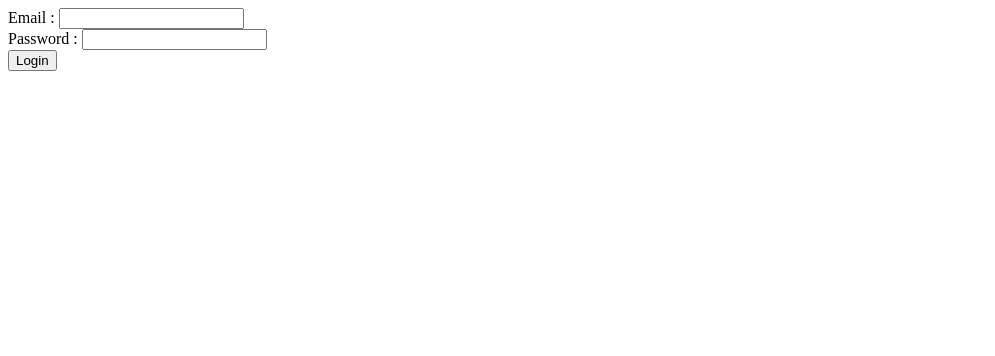
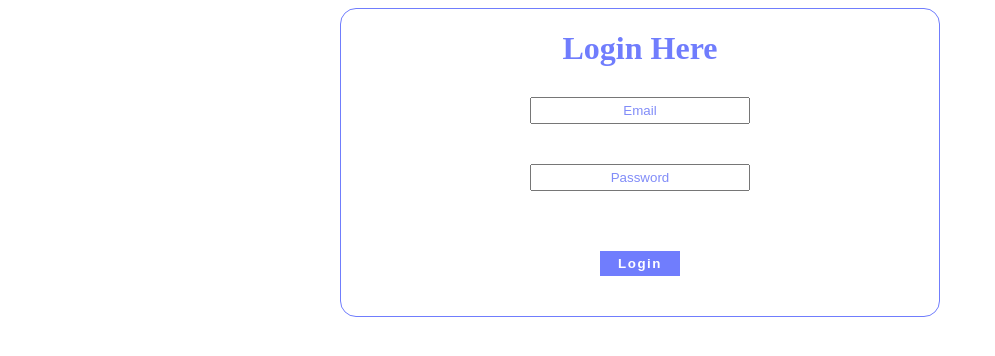
Before and after one commit to yash-purkar/login-form, a React (Create React App) app: page / in a window 1280 px wide. Shown: the top 356 px of the page, without its empty margins (0-995 px from the left). Built offline with nearby package versions, Linux system fonts and the light colour scheme.

Commit message:
style: added style

```diff
--- a/src/App.js
+++ b/src/App.js
@@ -1,4 +1,5 @@
-import LoginForm from './Form/LoginForm'
+import LoginForm from './Form/LoginForm';
+import './Form/styles.css'
 function App() {
   return (
     <div className="App">
--- a/src/Form/loginForm.js
+++ b/src/Form/loginForm.js
@@ -23,27 +23,40 @@ function LoginForm() {
   }
 
   return (
-    <div>
-      <form onSubmit={submitForm}>
+    <div className="main-div">
+      <form onSubmit={submitForm} className="form-container">
+        <h1 id="heading">Login Here</h1>
         <div>
-          <label htmlFor="email">Email : </label>
-          <input type="email" id="email" value={email} onChange={(e) => setEmail(e.target.value)} autoComplete="off" />
+          <input
+            type="email"
+            id="email"
+            value={email}
+            onChange={(e) => setEmail(e.target.value)}
+            autoComplete="off"
+            placeholder="Email"
+          />
         </div>
 
         <div>
-          <label htmlFor="password">Password : </label>
-          <input type="password" id="password" value={password} onChange={(e) => setPassword(e.target.value)} autoComplete="off" />
+          <input
+            type="password"
+            id="password"
+            value={password}
+            onChange={(e) => setPassword(e.target.value)}
+            autoComplete="off"
+            placeholder="Password" />
         </div>
 
-        <button type="submit">Login</button>
+        <button type="submit" id="submit-btn">Login</button>
       </form>
 
       <div>
         {
           allData.map((currElem, indexNo) => {
             return (
-              <div key={indexNo}>
-                <h3>{currElem.email} {currElem.password}</h3>
+              <div key={indexNo} id="output">
+                <p id="output-email">{currElem.email}</p>
+                <p >{currElem.password}</p>
               </div>
             )
           })
--- /dev/null
+++ b/src/Form/styles.css
@@ -0,0 +1,66 @@
+:root {
+  --primary: #707dfd;
+}
+
+#heading {
+  color: var(--primary);
+  margin-bottom: 10px;
+}
+.main-div {
+  width: 600px;
+  margin: auto;
+}
+
+.form-container {
+  display: flex;
+  flex-direction: column;
+  align-items: center;
+  border: 1px solid var(--primary);
+  border-radius: 1rem;
+}
+
+#email,
+#password {
+  padding: 4px 8px;
+  margin: 20px;
+  width: 200px;
+}
+
+#submit-btn {
+  width: 80px;
+  align-self: center;
+  background-color: var(--primary);
+  color: #fff;
+  padding: 4px 8px;
+  margin: 40px 0px;
+  letter-spacing: 1.5px;
+  font-weight: bold;
+  border: 1px solid var(--primary);
+}
+
+#submit-btn:hover {
+  color: var(--primary);
+  background-color: #fff;
+  border: 1px solid var(--primary);
+  cursor: pointer;
+}
+
+#output {
+  display: flex;
+  margin: 20px auto;
+  color: #6b21a8;
+  border-bottom: 1px solid #6b21a8;
+  width: 500px;
+  justify-content: center;
+  letter-spacing: 1px;
+  font-size: 20px;
+}
+
+#output-email {
+  margin-right: 60px;
+}
+
+::placeholder {
+  color: #818cf8;
+  text-align: center;
+}
```
